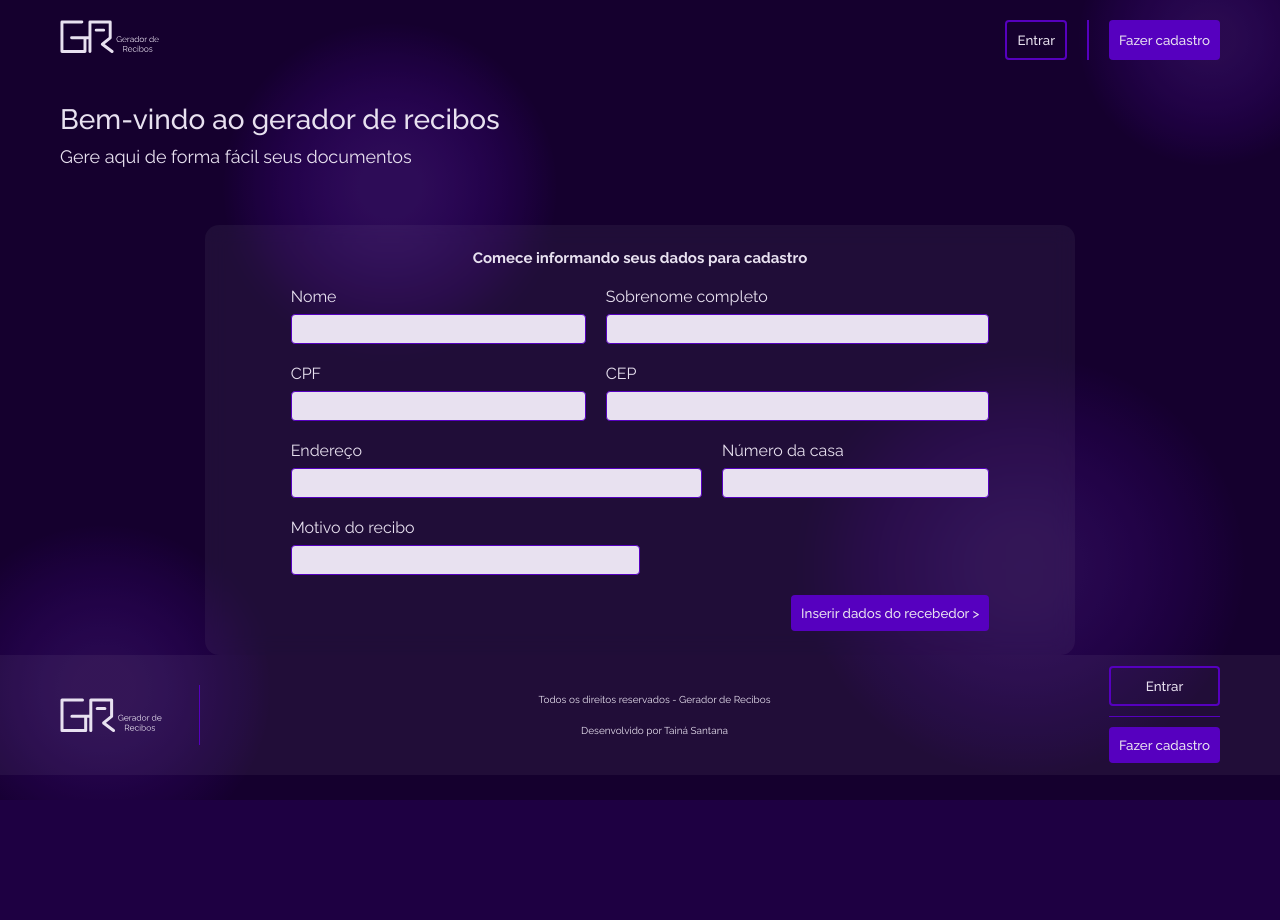
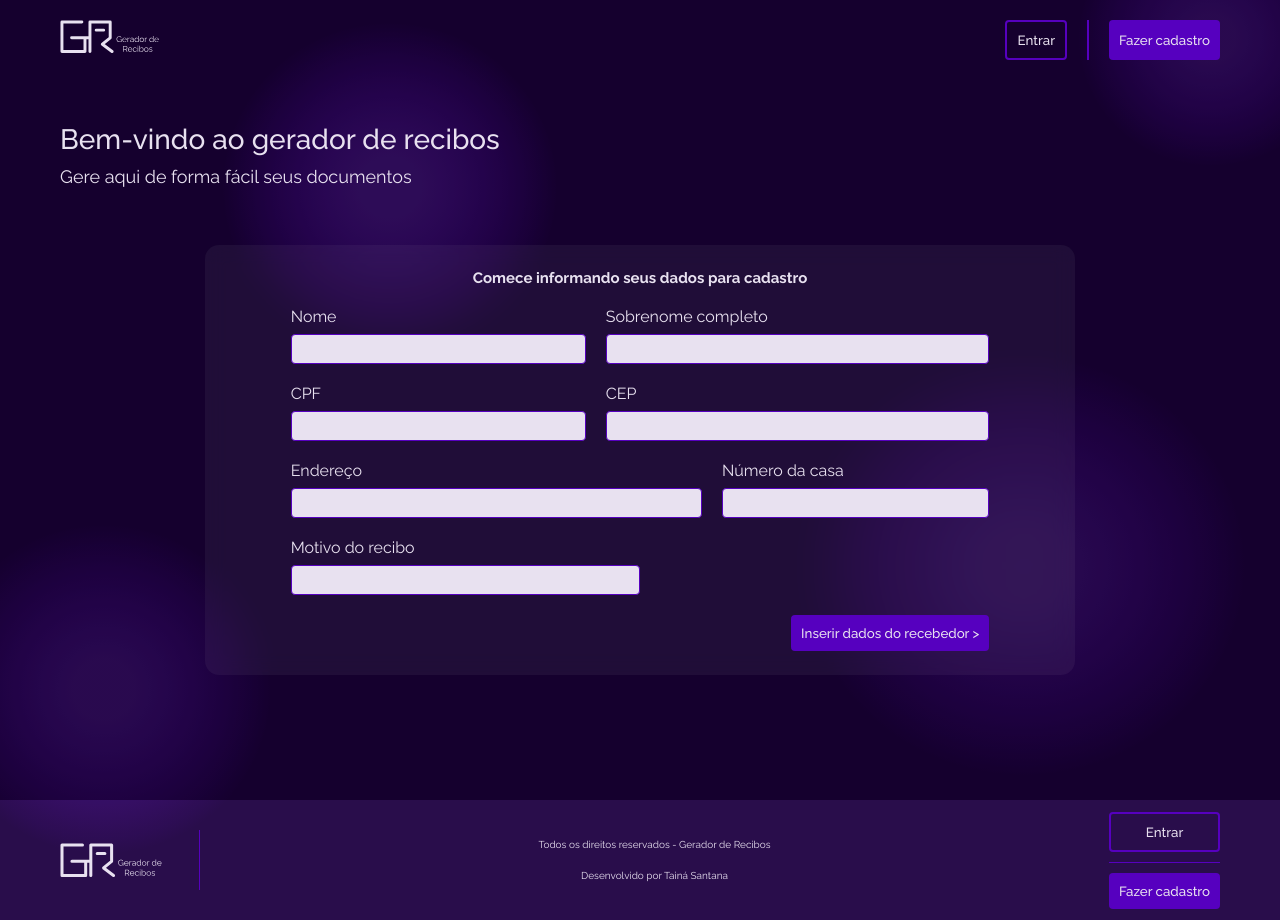
Before and after one commit to narakushi/projeto-gerador-recibos, a React (Vite) app in the folder projeto-gerador/: page / in a window 1280 px wide. Before the commit the page ends 800 px from the top, so only its background shows below. Built offline with nearby package versions, Linux system fonts and the light colour scheme.

Commit message:
:recycle: refactor: reorganizando codigo home

```diff
--- a/projeto-gerador/src/App.jsx
+++ b/projeto-gerador/src/App.jsx
@@ -1,10 +1,13 @@
 import Router from "./Router";
 import Footer from "./assets/ui/components/Footer";
+import Container from "../src/assets/ui/components/Container";
 
 function App() {
   return (
     <>
-      <Router />
+      <Container>
+        <Router />
+      </Container>
       <Footer />
     </>
   );
--- a/projeto-gerador/src/assets/pages/Home.jsx
+++ b/projeto-gerador/src/assets/pages/Home.jsx
@@ -4,22 +4,21 @@ import NavBar from "../ui/components/Navbar";
 import Title from "../ui/components/Title";
 import Form from "../ui/components/Form";
 import "../ui/styles/Home.css";
-import inputsDataUser from "../ui/jsons/inputsDataUser.json"
-import Container from "../ui/components/Container";
+import inputsDataUser from "../ui/jsons/inputsDataUser.json";
 
 const Home = () => {
   return (
     <>
       <NavBar />
-      <Container>
+      <div className="home">
         <Title text="Bem-vindo ao gerador de recibos" />
         <p className="home__text">Gere aqui de forma fácil seus documentos</p>
         <div className="home__container-form">
-          <Form data={inputsDataUser}/>
+          <Form data={inputsDataUser} />
         </div>
-      </Container>
+      </div>
     </>
   );
-}
+};
 
 export default Home;
--- a/projeto-gerador/src/assets/ui/styles/Container.css
+++ b/projeto-gerador/src/assets/ui/styles/Container.css
@@ -1,6 +1,6 @@
 .container {
   max-width: 120rem;
+  height: 100%;
   margin: 0 auto;
   padding: 0 2rem;
-  margin-top: 1%;
 }
--- a/projeto-gerador/src/assets/ui/styles/Form.css
+++ b/projeto-gerador/src/assets/ui/styles/Form.css
@@ -7,7 +7,7 @@
   width: 75%;
   padding: 2.4rem;
   border-radius: 1.4rem;
-  margin-top: 5%;
+  margin: 5% 0;
 }
 
 .form__content {
--- a/projeto-gerador/src/assets/ui/styles/Home.css
+++ b/projeto-gerador/src/assets/ui/styles/Home.css
@@ -1,11 +1,26 @@
+.home {
+  margin-top: 2%;
+  height: 80%;
+  flex-direction: column;
+  display: flex;
+  align-items: center;
+  justify-content: center;
+}
+
+.home__text, .home h1 {
+  align-self: flex-start;
+}
+
 .home__text {
   font-size: 1.8rem;
+
 }
 
 .home__container-form {
   width: 100%;
-  height: 100%;
+
   flex-direction: column;
   display: flex;
   align-items: center;
+  justify-content: center;
 }
--- a/projeto-gerador/src/assets/ui/styles/NavBar.css
+++ b/projeto-gerador/src/assets/ui/styles/NavBar.css
@@ -3,11 +3,9 @@
 }
 
 .navbar__content {
-  max-width: 120rem;
   display: flex;
   justify-content: space-between;
-  margin: 0 auto;
-  padding: 2rem;
+  padding: 2rem 0;
 }
 
 .navbar__content-img {
--- a/projeto-gerador/src/index.css
+++ b/projeto-gerador/src/index.css
@@ -24,12 +24,11 @@ html {
 html,
 #root {
   width: 100%;
-  height: 100svh;
+  height: 100vh;
 }
 
 body {
   width: 100%;
-  height: 100%;
   background: var(--primary-color);
   background-image: url("../src/assets/ui/imgs/shapes-bg.svg");
   background-position: center center;
```
